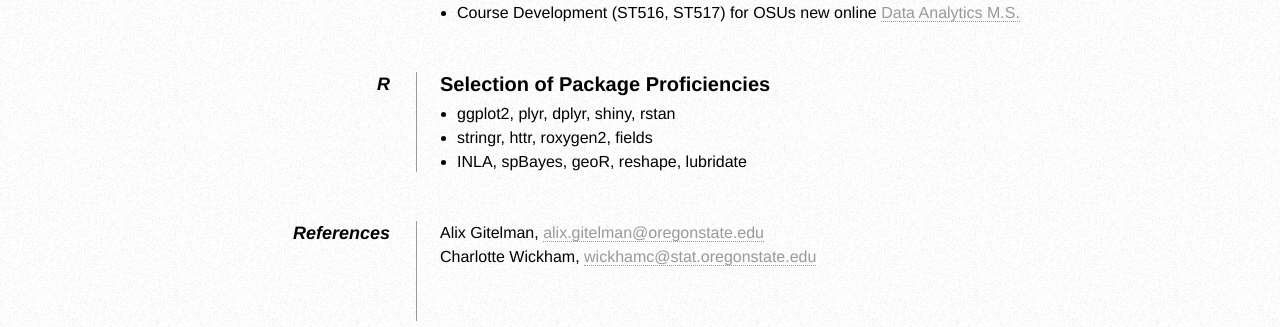
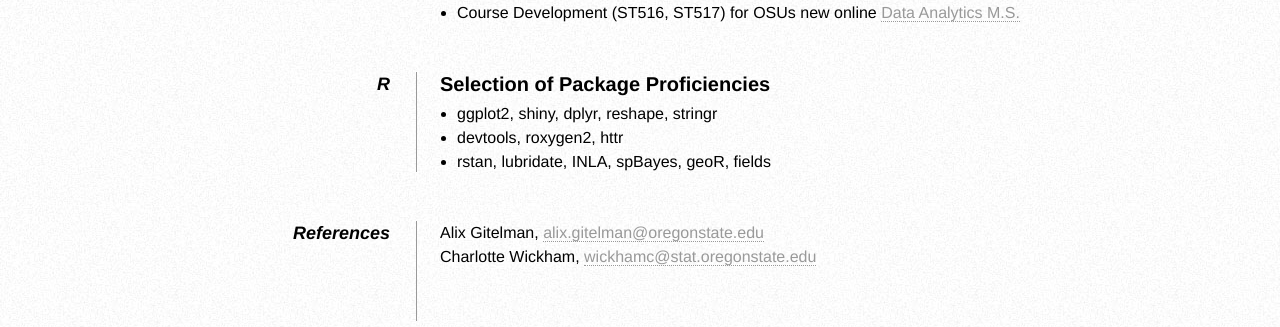
Before and after one commit to cwcomiskey/cwcomiskey.github.io, a Jekyll site: the page resume/index.html, which Jekyll copies as it is, in a window 1280 px wide. Shown: the part 1347-1674 px from the top of the page. Built offline with Jekyll 4.4.1, drawn with Linux system fonts in a browser that asks for light colours.

Commit message:
Update index.html

```diff
--- a/resume/index.html
+++ b/resume/index.html
@@ -151,9 +151,9 @@
 	    <dd>
 	    <h2> Selection of Package Proficiencies </h2>
 		<ul>
-			<li> ggplot2, plyr, dplyr, shiny, rstan </li>
-			<li> stringr, httr, roxygen2, fields </li>
-			<li> INLA, spBayes, geoR, reshape, lubridate </li>
+			<li> ggplot2, shiny, dplyr, reshape, stringr   </li>
+			<li> devtools, roxygen2, httr   </li>
+			<li> rstan, lubridate, INLA, spBayes, geoR, fields   </li>
             	</ul
 	    </dd>
             <dd class="clear"></dd>
```
